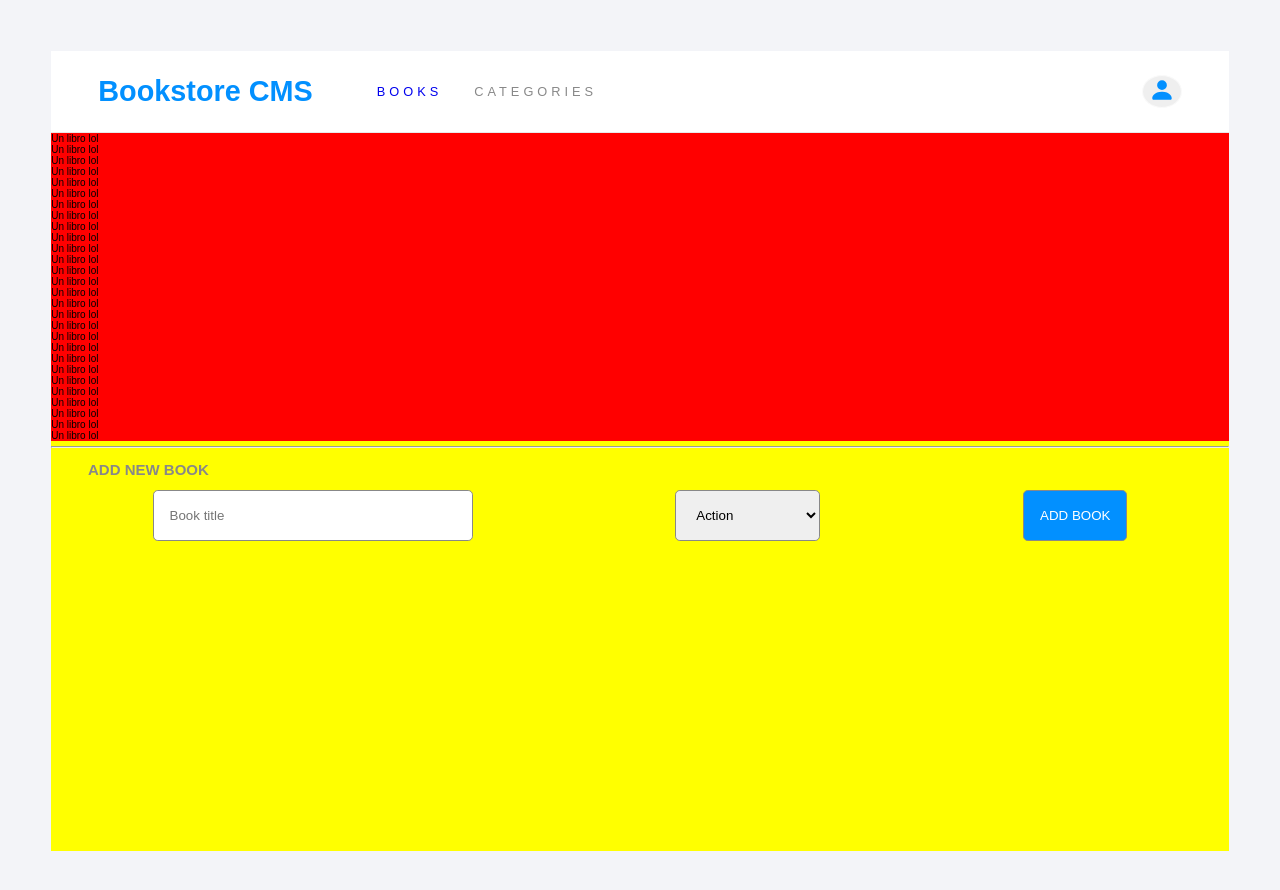
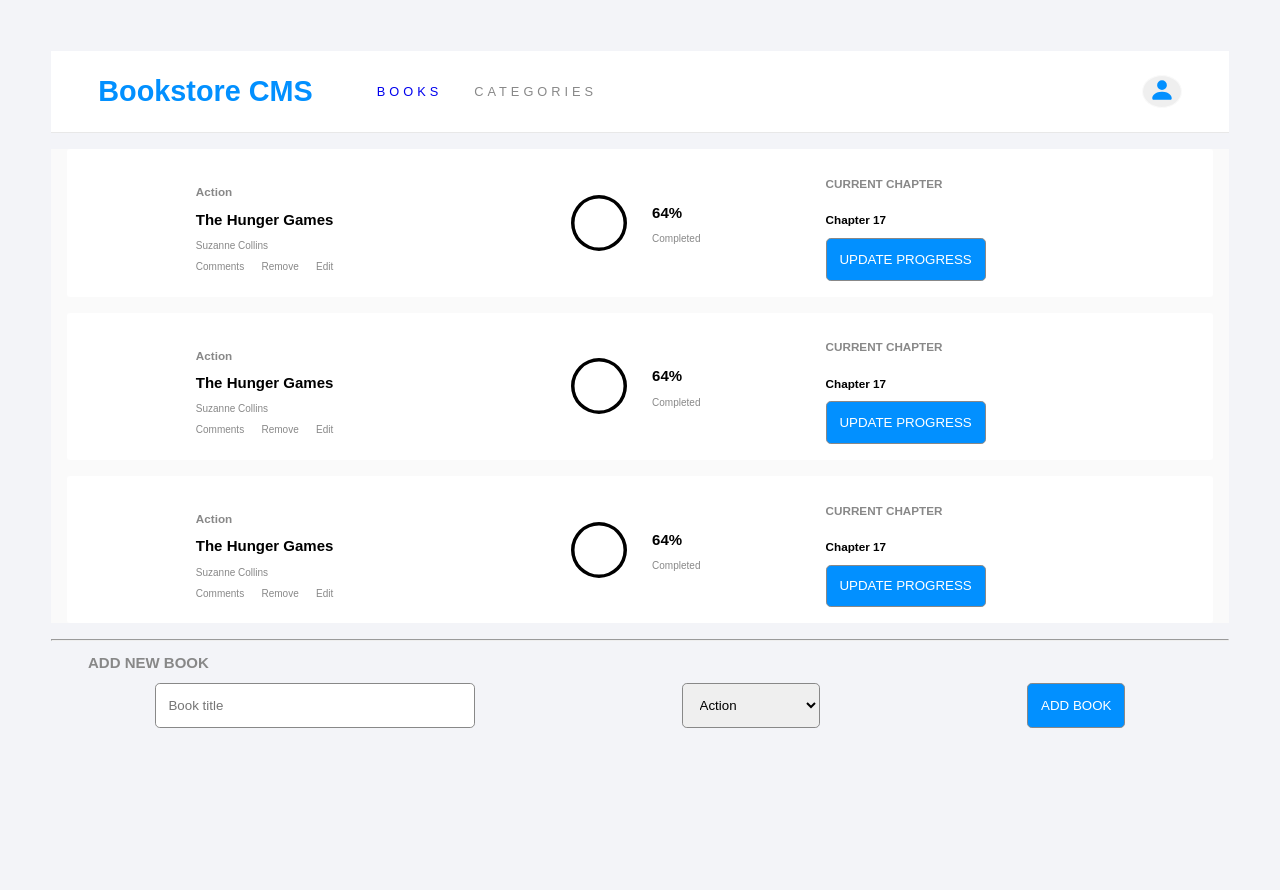
Before and after one commit to J-C-S-V/bookstore, a React (Create React App) app: page / in a window 1280 px wide. Shown: the top 890 px of the page. Built offline with nearby package versions, Linux system fonts and the light colour scheme.

Commit message:
Add books component and style

```diff
--- a/src/components/BookCard.jsx
+++ b/src/components/BookCard.jsx
@@ -1,35 +1,43 @@
 import '../styles/BookCard.scss';
 const BookCard = () => {
   return (
-    <nav className="book">
-      <a className="book__a" href="https://google.com">
-        Bookstore CMS
-      </a>
-      <ul className="book__ul">
-        <li className="book__li-1">
-          <a className="book__book" href="https://google.com">
-            BOOKS
-          </a>
-        </li>
-        <li className="book__li-2">
-          <a className="book__categories" href="https://google.com">
-            CATEGORIES
-          </a>
-        </li>
+    <article className="book">
+      <div className="book__left">
+        <div className="book__left-description">
+          <h3 className="book__left-h3">Action</h3>
+          <h2 className="book__left-h2">The Hunger Games</h2>
+          <p className="book__left-p">Suzanne Collins</p>
+          <ul className="book__left-ul">
+            <li className="book__left-li">Comments</li>
+            <li className="book__left-li">Remove</li>
+            <li className="book__left-li">Edit</li>
           </ul>
-      <button className="book__button" type="button">
+        </div>
+        <div className="book__left-circle">
           <svg
-          className="book__profile"
+            className="book__left-svg"
             xmlns="http://www.w3.org/2000/svg"
-          width="26"
-          height="26"
+            width="56"
+            height="56"
             fill="currentColor"
             viewBox="0 0 16 16"
           >
-          <path d="M3 14s-1 0-1-1 1-4 6-4 6 3 6 4-1 1-1 1H3Zm5-6a3 3 0 1 0 0-6 3 3 0 0 0 0 6Z" />
+            <path d="M8 15A7 7 0 1 1 8 1a7 7 0 0 1 0 14zm0 1A8 8 0 1 0 8 0a8 8 0 0 0 0 16z" />
           </svg>
+          <div className="book__left-percentage">
+            <h2 className="book__left-h2-2">64%</h2>
+            <p className="book__left-p-2">Completed</p>
+          </div>
+        </div>
+      </div>
+      <aside className="book__right">
+        <h3 className="book__right-h3">CURRENT CHAPTER</h3>
+        <h3 className="book__right-h3-2">Chapter 17</h3>
+        <button className="book__right-button" type="button">
+          UPDATE PROGRESS
         </button>
-    </nav>
+      </aside>
+    </article>
   );
 };
 
--- a/src/components/Home.jsx
+++ b/src/components/Home.jsx
@@ -8,40 +8,12 @@ const Home = () => {
     <div className="home">
       <Navbar />
       <div className="books-wapper">
-        <div>Un libro lol</div>
-        <div>Un libro lol</div>
-        <div>Un libro lol</div>
-        <div>Un libro lol</div>
-        <div>Un libro lol</div>
-        <div>Un libro lol</div>
-        <div>Un libro lol</div>
-        <div>Un libro lol</div>
-        <div>Un libro lol</div>
-        <div>Un libro lol</div>
-        <div>Un libro lol</div>
-        <div>Un libro lol</div>
-        <div>Un libro lol</div>
-        <div>Un libro lol</div>
-        <div>Un libro lol</div>
-        <div>Un libro lol</div>
-        <div>Un libro lol</div>
-        <div>Un libro lol</div>
-        <div>Un libro lol</div>
-
-        <div>Un libro lol</div>
-        <div>Un libro lol</div>
-        <div>Un libro lol</div>
-        <div>Un libro lol</div>
-        <div>Un libro lol</div>
-        <div>Un libro lol</div>
-        <div>Un libro lol</div>
-        <div>Un libro lol</div>
-        <div>Un libro lol</div>
+        <BookCard />
+        <BookCard />
+        <BookCard />
       </div>
       <hr></hr>
       <Form />
-
-      {/* <BookCard /> */}
     </div>
   );
 };
--- a/src/styles/BookCard.scss
+++ b/src/styles/BookCard.scss
@@ -1,45 +1,60 @@
 @import 'global-styles';
 
 .book {
-  font-size: 1.2rem;
+  display: grid;
+  grid-template-columns: 2fr 1fr;
+  justify-content: center;
+  align-items: center;
+  padding: 1rem;
+  margin: 1rem;
+  border-radius: 3px;
   background-color: map-get($colors, primary-white);
-  padding: 24px 4%;
-  border-bottom: 1px solid #e8e8e8;
-  display: flex;
-  align-items: center;
-  grid-gap: 4rem;
-  gap: 4rem;
-  padding: 4%;
+  // border: 3px solid blue;
 }
 
-.book__a {
-  color: map-get($colors, primary-blue);
-  font-weight: 600;
-  font-size: 1.8rem;
+.book__left {
+  display: flex;
+  justify-content: space-around;
+  align-items: center;
 }
 
-.book__ul {
+.book__left-ul {
   display: flex;
-  justify-content: flex-start;
-  width: 50%;
-  flex-grow: 1;
-  gap: 2rem;
-  font-size: 0.8rem;
-  font-weight: 100;
-  font-family: 'Montserrat', sans-serif;
-  letter-spacing: 4px;
+  justify-content: space-between;
 }
 
-.book__categories {
+.book__left-circle {
+  display: flex;
+  justify-content: space-around;
+  align-items: center;
+  flex-grow: 0.1;
+}
+
+.book__right {
+  display: flex;
+  flex-direction: column;
+  align-items: flex-start;
+}
+
+.book__right-button {
+  background-color: map-get($colors, primary-blue);
+  color: map-get($colors, primary-white);
+  padding: 0.8rem;
+  border-radius: 0.3rem;
+  border: 1px solid map-get($colors, faded-text);
+}
+
+.book__right-button:hover {
+  cursor: pointer;
+  background-color: map-get($colors, primary-white);
+  color: map-get($colors, primary-blue);
+  border: 1px solid map-get($colors, primary-blue);
+}
+
+.book__left-h3,
+.book__left-p,
+.book__left-li,
+.book__left-p-2,
+.book__right-h3 {
   color: map-get($colors, faded-text);
 }
-
-.book__button {
-  border-radius: 50%;
-  color: map-get($colors, primary-blue);
-  border: 1px solid map-get($colors, secondary-background);
-}
-
-.book__button:hover {
-  cursor: pointer;
-}
--- a/src/styles/Form.scss
+++ b/src/styles/Form.scss
@@ -13,7 +13,7 @@
 .form__input,
 .form__options,
 .form__button {
-  padding: 1rem;
+  padding: 0.8rem;
   border-radius: 0.3rem;
   border: 1px solid map-get($colors, faded-text);
 }
@@ -26,3 +26,10 @@
   background-color: map-get($colors, primary-blue);
   color: map-get($colors, primary-white);
 }
+
+.form__button:hover {
+  cursor: pointer;
+  background-color: map-get($colors, primary-white);
+  color: map-get($colors, primary-blue);
+  border: 1px solid map-get($colors, primary-blue);
+}
--- a/src/styles/Home.scss
+++ b/src/styles/Home.scss
@@ -2,11 +2,10 @@
 
 .home {
   // background-color: map-get($colors, secondary-background);
-  background-color: yellow;
   min-height: 50rem;
 }
 
 .books-wapper {
-  background-color: red;
+  background-color: map-get($colors, secondary-background);
   min-height: 10rem;
 }
```
Lines whose indentation alone changed are shown as unchanged.
